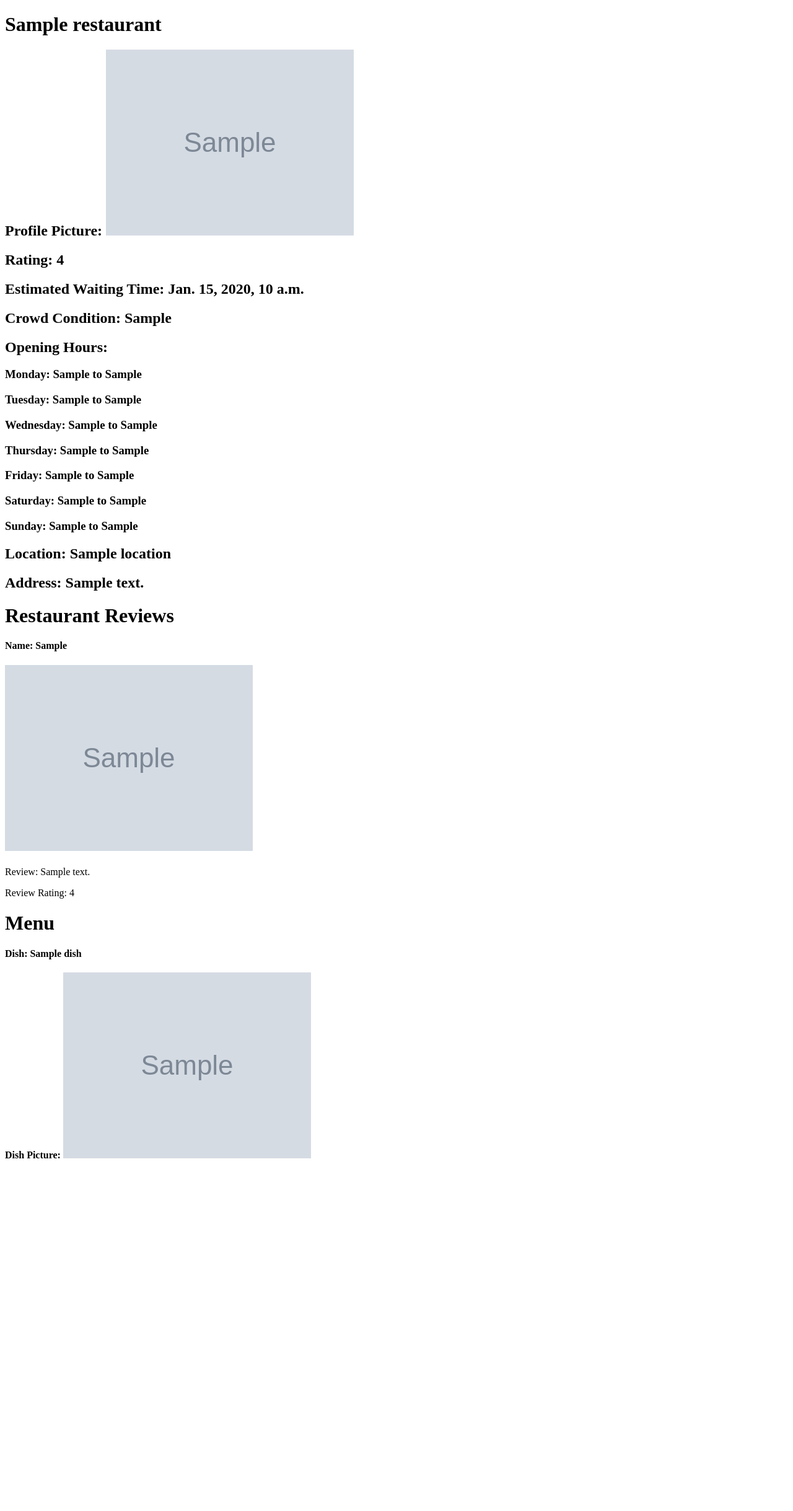
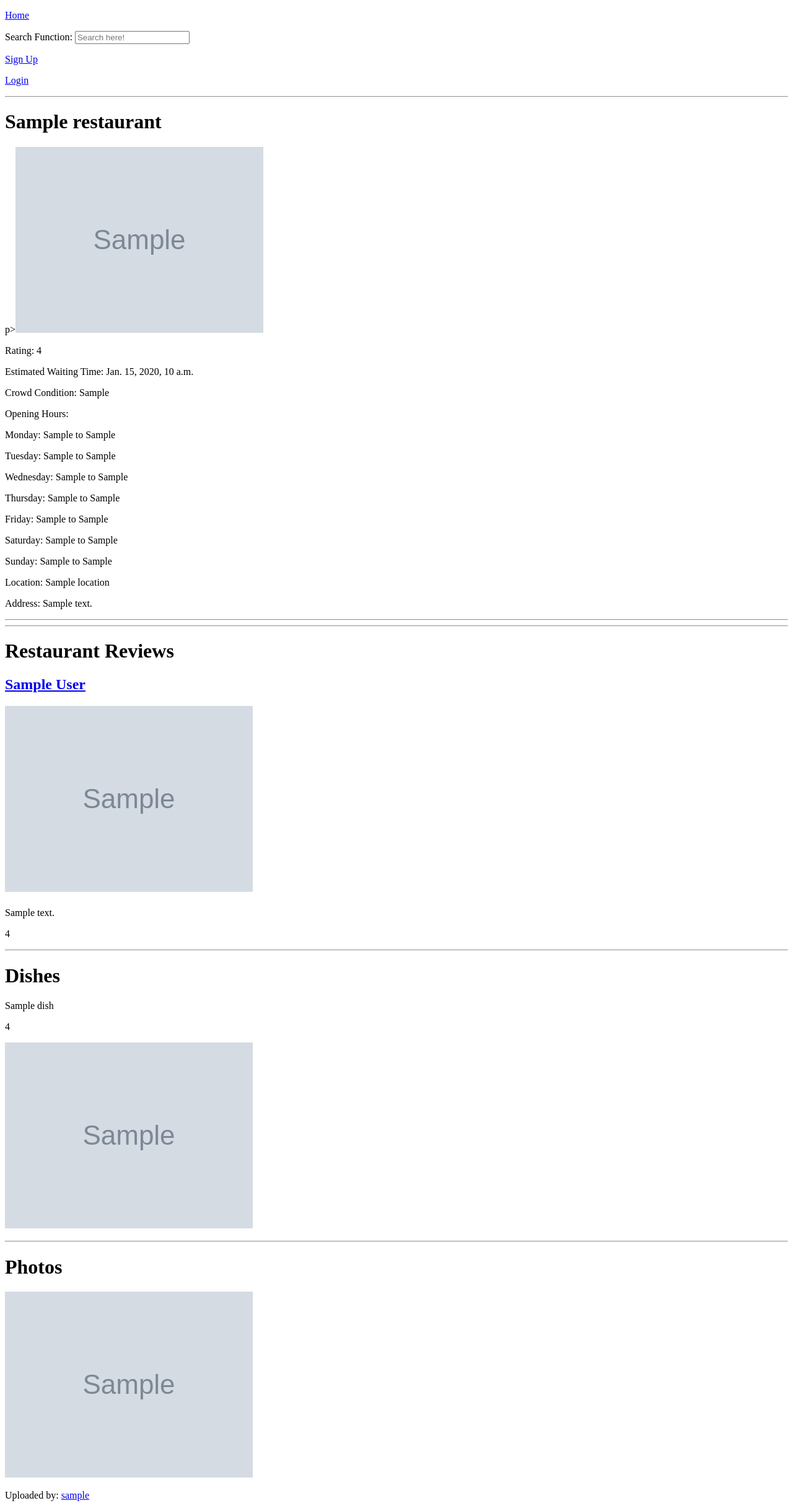
Before and after one commit to yjpan47/orbital2018, a Django app: template templates/first_app/restaurant.html in a window 1280 px wide. Shown: the whole page at 62% size. Before the commit the page ends 1869 px from the top, so only its background shows below. Run offline with Django 3.2, Linux system fonts and the light colour scheme; the template is opened without the code that fills it: most values are stand-ins (such as "Sample title", 1, 10 or a date in 2020); grey boxes marked "Sample" are stand-in pictures.

Commit message:
Edited restaurant.html skeleton

```diff
--- a/first_app/models.py
+++ b/first_app/models.py
@@ -140,6 +140,10 @@ class Dish(models.Model):
     def __str__(self):
             return self.name
 
+    def get_average_rating(self):
+        lst = list(map(lambda x: x.rating, (self.dishrating_set.all())))
+        return sum(lst)/len(lst) if lst else ""
+
 class DishRating(models.Model):
     rating = models.PositiveIntegerField(validators = [MinValueValidator(1), MaxValueValidator(5)])
     dish = models.ForeignKey(Dish, on_delete=models.CASCADE)
--- a/templates/first_app/restaurant.html
+++ b/templates/first_app/restaurant.html
@@ -4,32 +4,53 @@
 <html lang="en" dir="ltr">
   <head>
     <meta charset="utf-8">
-    <title>Restaurant</title>
+    <title>{{restaurant.name}}</title>
   </head>
   <body>
+    <!-- Navbar: Link to Home Page -->
+      <p><a href="{% url "index" %}">Home</a></p>
+    <!-- Navbar: Search bar -->
+      <p><form action="{% url "search" %}" method="GET">
+          {% csrf_token %}
+          <label>Search Function:</label>
+          <input type="text" placeholder="Search here!" name = "q">
+        </form></p>
+    <!-- Navbar: Sign up/Login/Logout/My Profile -->
+      {% if user.is_authenticated %}
+        <p><a href="{% url "profile" user.id %}">My Profile</a></p>
+        <p><a href="{% url "logout" %}">Logout</a></p>
+      {% else %}
+        <p><a href="{% url "signup" %}">Sign Up</a></p>
+        <p><a href="{% url "login" %}">Login</a></p>
+      {% endif %}
+      <hr>
+
     <!-- Restaurant Name -->
     <h1>{{restaurant.name}}</h1>
+    <!-- Restaurant Profile Picture -->
     {% if restaurant.restaurant_profile_pic.name == "" %}
-      <h2>Profile Picture: <img src="{% static "images/default-restaurant-profile.png" %}"> </h2>
+      <p><img src="{% static "images/default-restaurant-profile.png" %}"> </p>
     {% else %}
-      <h2>Profile Picture: <img src="{{restaurant.restaurant_profile_pic.url}}"> </h2>
+      p><img src="{{restaurant.restaurant_profile_pic.url}}"> </p>
     {% endif %}
-    <h2>Rating: {{  restaurant.get_average_rating  }}</h2>
-    <h2>Estimated Waiting Time: {{ restaurant.get_waiting_time }}</h2>
-    <h2>Crowd Condition: {{ restaurant.get_crowd_condition }}</h2>
-    <h2>Opening Hours: </h2>
-      <h3>Monday: {{restaurant.openinghours.monday_from}} to {{restaurant.openinghours.monday_to}} </h2>
-      <h3>Tuesday: {{restaurant.openinghours.tuesday_from}} to {{restaurant.openinghours.tuesday_to}} </h2>
-      <h3>Wednesday: {{restaurant.openinghours.wednesday_from}} to {{restaurant.openinghours.wednesday_to}} </h2>
-      <h3>Thursday: {{restaurant.openinghours.thursday_from}} to {{restaurant.openinghours.thursday_to}} </h2>
-      <h3>Friday: {{restaurant.openinghours.friday_from}} to {{restaurant.openinghours.friday_to}} </h2>
-      <h3>Saturday: {{restaurant.openinghours.saturday_from}} to {{restaurant.openinghours.saturday_to}} </h2>
-      <h3>Sunday: {{restaurant.openinghours.sunday_from}} to {{restaurant.openinghours.sunday_to}} </h2>
-    <h2>Location: {{restaurant.location}}</h2>
-    <h2>Address: {{restaurant.address}}</h2>
+    <p>Rating: {{  restaurant.get_average_rating  }}</p>
+    <p>Estimated Waiting Time: {{ restaurant.get_waiting_time }}</p>
+    <p>Crowd Condition: {{ restaurant.get_crowd_condition }}</p>
+    <p>Opening Hours: </p>
+      <p>Monday: {{restaurant.openinghours.monday_from}} to {{restaurant.openinghours.monday_to}} </p>
+      <p>Tuesday: {{restaurant.openinghours.tuesday_from}} to {{restaurant.openinghours.tuesday_to}} </p>
+      <p>Wednesday: {{restaurant.openinghours.wednesday_from}} to {{restaurant.openinghours.wednesday_to}} </p>
+      <p>Thursday: {{restaurant.openinghours.thursday_from}} to {{restaurant.openinghours.thursday_to}} </p>
+      <p>Friday: {{restaurant.openinghours.friday_from}} to {{restaurant.openinghours.friday_to}} </p>
+      <p>Saturday: {{restaurant.openinghours.saturday_from}} to {{restaurant.openinghours.saturday_to}} </p>
+      <p>Sunday: {{restaurant.openinghours.sunday_from}} to {{restaurant.openinghours.sunday_to}} </p>
+    <p>Location: {{restaurant.location}}</p>
+    <p>Address: {{restaurant.address}}</p>
+    <hr>
 
+    <!-- Add a rating -->
     {% if user.is_authenticated %}
-    <h1>Contribute a Rating</h1>
+      <h2>Add Rating</h2>
         <form action="{% url "add_restaurant_rating" restaurant.id %}" method="post">
         {% csrf_token %}
           <select name="restaurant_rating">
@@ -41,15 +62,21 @@
           </select>
           <input type="submit">
         </form>
+    {% endif %}
 
-      <h1>Contribute Review</h1>
+    <!-- Add a Review -->
+    {% if user.is_authenticated %}
+        <h2>Add Review</h2>
           <form action="{% url "add_restaurant_review" restaurant.id %}" method="post">
           {% csrf_token %}
             <input type="textarea" name="restaurant_review">
             <input type="submit">
           </form>
+    {% endif %}
 
-    <h1>Contribute to Estimated Waiting Time</h1>
+    <!-- Add an estimated waiting time -->
+    {% if user.is_authenticated %}
+      <h2>What's the Estimated Waiting Time?</h2>
         <form action="{% url "add_waiting_time" restaurant.id %}" method="POST">
         {% csrf_token %}
           <select name="waiting_time">
@@ -61,37 +88,46 @@
           </select>
           <input type="submit">
         </form>
+    {% endif %}
 
-      <h1>Contribute to Crowd Condition</h1>
+    <!-- Add a crowd condition -->
+    {% if user.is_authenticated %}
+        <h2>How's the Crowd Condition here?</h2>
           <form action="{% url "add_crowd_condition" restaurant.id %}" method="POST">
             {% csrf_token %}
             <select name="crowd_condition">
-            <option value = 1> 1 minute </option>
-            <option value = 2> 2 minute </option>
-            <option value = 3> 3 minute </option>
-            <option value = 4> 4 minute </option>
-            <option value = 5> 5 minute </option>
+              <option value = 1> 1 </option>
+              <option value = 2> 2 </option>
+              <option value = 3> 3 </option>
+              <option value = 4> 4 </option>
+              <option value = 5> 5 </option>
             </select>
             <input type="submit">
           </form>
     {% endif %}
+    <hr>
 
     <!-- RESTAURANT REVIEWS -->
     <h1>Restaurant Reviews</h1>
     {% for review in restaurant.restaurantreview_set.all %}
-  <h4>Name: {{review.user.first_name}}</h4>
+    <!-- Reviewer's Name -->
+      <h2><a href = "{% url "profile" review.user.id %}">{{review.user.first_name}} {{review.user.last_name}}</a></h2>
+    <!-- Reviewer's Profile Picture -->
       {% if review.user.userprofile.profile_pic.name == "" %}
         <h2><img src="{% static "images/default-user-profile.png" %}"> </h2>
       {% else %}
         <h4><img src="{{review.user.userprofile.profile_pic.url}}"></h4>
       {% endif %}
-  <p>Review: {{review.review}}</p>
-  <p>Review Rating: {{review.get_average_rating}}</p>
+      <!-- Reviewer's review -->
+      <p>{{review.review}}</p>
+      <!-- Reviewer's review's rating -->
+      <p>{{review.get_average_rating}}</p>
 
-  <!-- Give Review Rating -->
+      <!-- Add Restaurant Review Rating -->
       {% if user.is_authenticated %}
         <form action="{% url "add_restaurant_review_rating" review.id %}" method="POST">
           {% csrf_token %}
+          <input type="hidden" name="next" value="{{ request.path }}">
           <select name="restaurant_review_rating">
             <option value = 1> 1 </option>
             <option value = 2> 2 </option>
@@ -103,25 +139,33 @@
         </form>
       {% endif %}
 
+    <hr>
     {% endfor %}
 
-
-
-
-
-
-
-<h1>Menu</h1>
+    <!-- RESTAURANT DISHES (MENU) -->
+    <h1>Dishes</h1>
     {% for dish in restaurant.dish_set.all %}
-  <h4>Dish: {{dish.name}} </h4>
+      <!-- Dish's Name -->
+      <p>{{dish.name}} </p>
+      <!-- Dish's Rating -->
+      <p>{{dish.get_average_rating}}</p>
+      <!-- Dish's Profile Picture -->
       {% if dish.dish_profile_pic.name == "" %}
-    <h4>Dish Picture: <img src="{% static "images/default-dish-profile.png" %}"> </h4>
+        <p><img src="{% static "images/default-dish-profile.png" %}"></p>
       {% else %}
-    <h4>Dish Picture: <img src="{{dish.dish_profile_pic.url}}"> </h4>
+        <p><img src="{{dish.dish_profile_pic.url}}"> </p>
       {% endif %}
+    <hr>
     {% endfor %}
 
-
+    <!-- RESTAURANT PHOTOS -->
+    <h1>Photos</h1>
+    {% for photo in restaurant.restaurantphoto_set.all %}
+      <!-- Restaurant photo -->
+      <p><img src="{{photo.photo.url}}"></p>
+      <!-- Uploader's username -->
+      <p>Uploaded by: <a href = "{% url "profile" photo.user.id %}">{{photo.user.username}}</p>
+    {% endfor %}
 
   </body>
 </html>
```
Also changed, not shown: db.sqlite3. Lines whose indentation alone changed are shown as unchanged.
